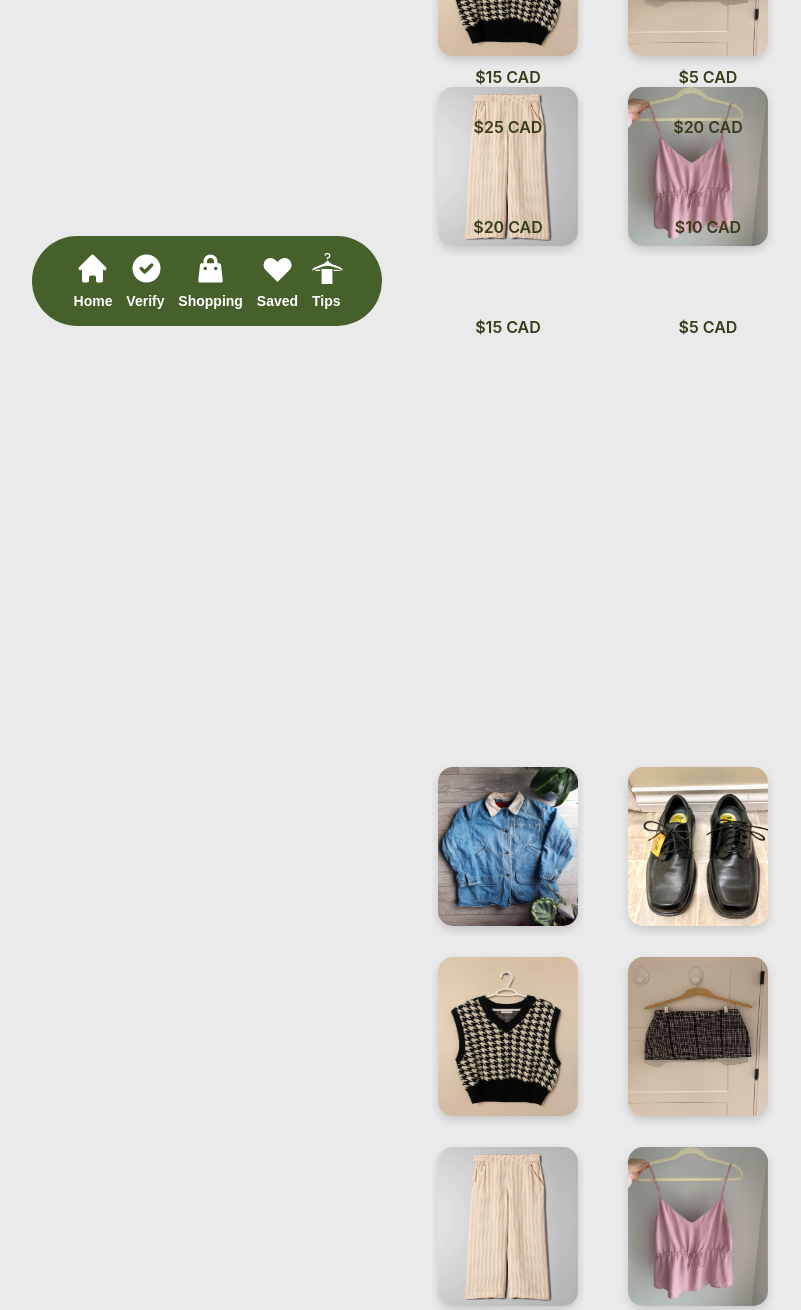
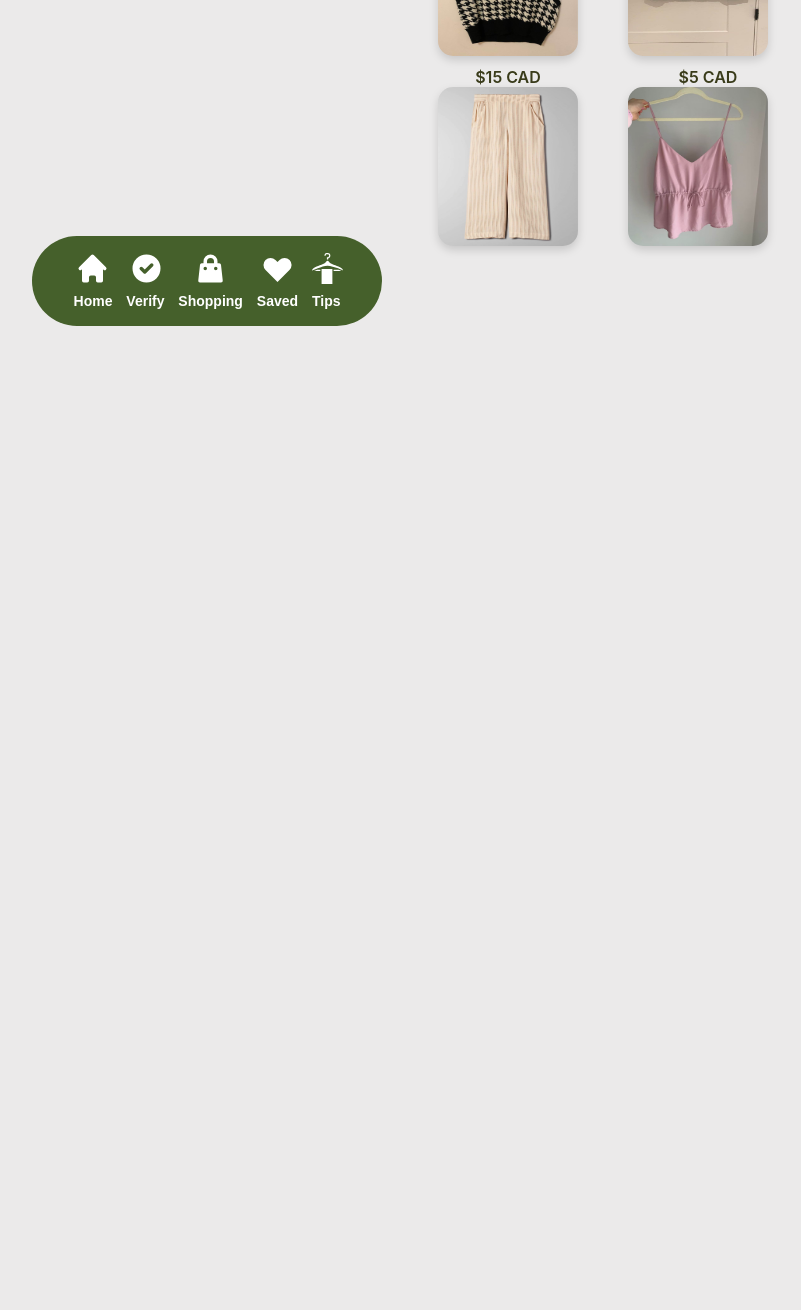
Before and after one commit to DevOfHockey/dcdfinal-mobile, a Next.js app: page /shopping in a window 1280 px wide. Shown: the part 434-1744 px from the top of the page, without its empty margins (32-833 px from the left). After the commit the page ends 921 px from the top, so only its background shows below. Built offline with nearby package versions, Linux system fonts and the light colour scheme.

Commit message:
shopping update

```diff
--- a/pages/shopping.js
+++ b/pages/shopping.js
@@ -14,7 +14,14 @@ export default function Shopping() {
         <h1 class="header">Shopping</h1>
         <p class="subheading">Browse second-hand clothing from our Community</p>
     </div>
-    <div class="shopImgs">
+    <div class="shopImgs" onClick={
+        ()=>r.replace({
+            pathname:"/denimjacket",
+            query:{
+                page:1
+            }
+        })
+    }>
         <GridImgs arr={shopImgs} />
     </div>
 
@@ -22,12 +29,5 @@ export default function Shopping() {
         <GridTxt arr={shopLabels} />
     </div>
 
-    <div>
-        <GridTxt arr={shopLabels} />
-    </div>
-
-    <div class="shopImgs">
-        <GridImgs arr={shopImgs} />
-    </div>
     </div>
 }
```
